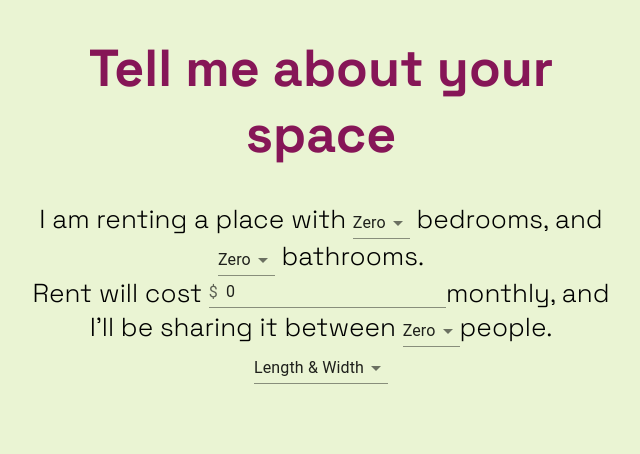
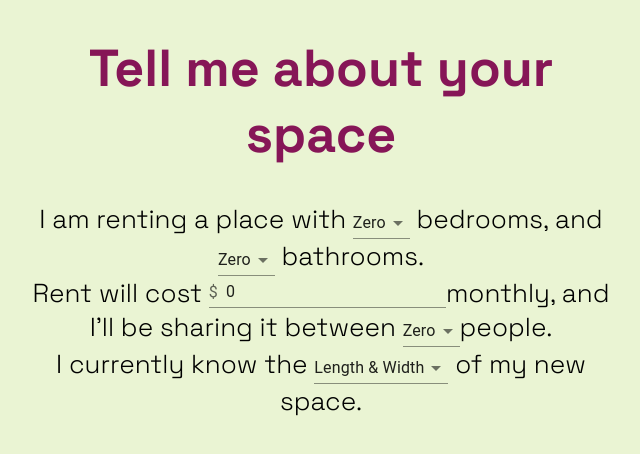
Before and after one commit to jcpalmer108/split-rent, a React (Create React App) app: page / in a window 1280 px wide. Shown: the top 454 px of the page, without its empty margins (319-959 px from the left). Built offline with nearby package versions, Linux system fonts and the light colour scheme.

Commit message:
finished space details

```diff
--- a/src/views/Apartment/components/SpaceDetails.js
+++ b/src/views/Apartment/components/SpaceDetails.js
@@ -4,6 +4,7 @@ import { Select, MenuItem } from "@mui/material";
 export default function SpaceDetails(props) {
   return (
     <div>
+      I currently know the{' '}
       <Select
         labelId="demo-simple-select-label"
         id="demo-simple-select"
@@ -17,6 +18,7 @@ export default function SpaceDetails(props) {
         <MenuItem value="length-width">Length & Width</MenuItem>
         <MenuItem value="squarefoot">Squarefootage</MenuItem>
       </Select>
+      {' '}of my new space.
     </div>
   )
 }
```
